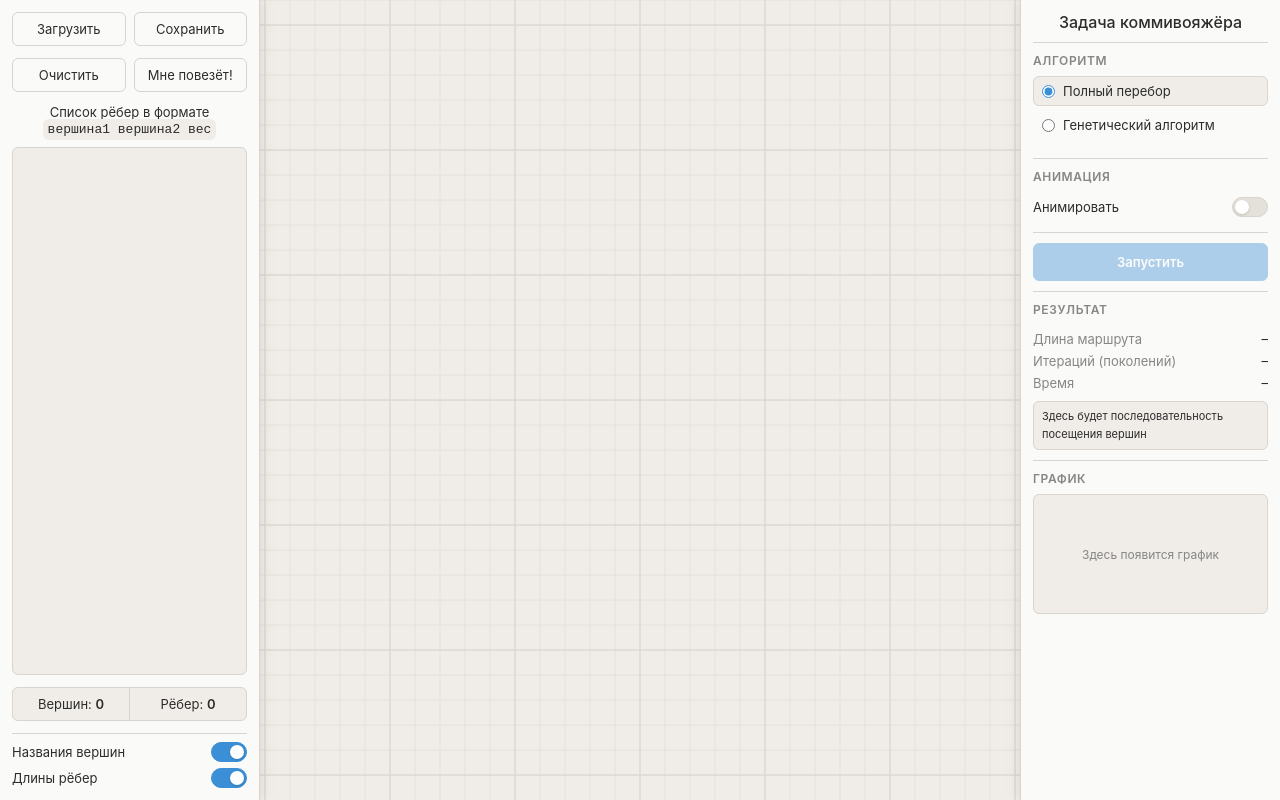
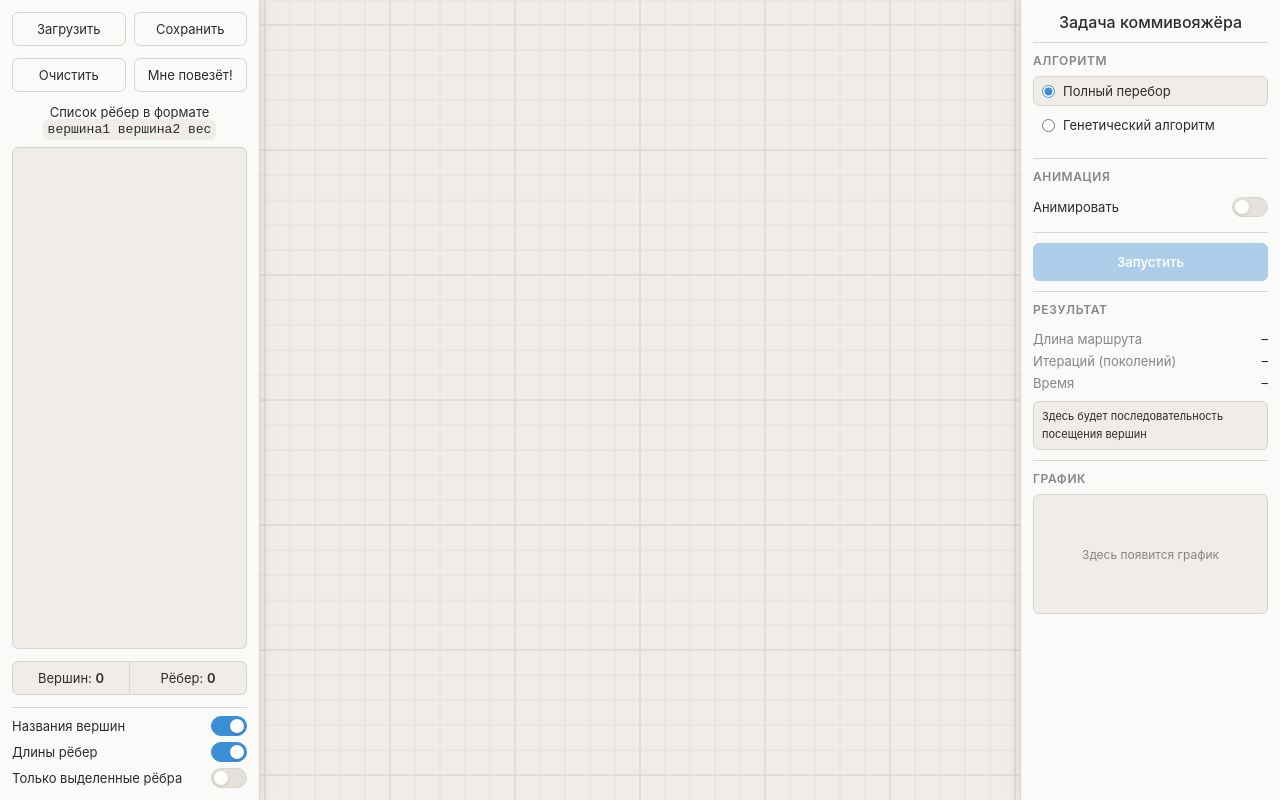
Before and after one commit to Artezon/TSP-GA-WebUI, a Vue app: page / in a window 1280 px wide. Built offline with nearby package versions, Linux system fonts and the light colour scheme.

Commit message:
Added an option to hide non-highlighted edges to reduce clutter

```diff
--- a/src/App.vue
+++ b/src/App.vue
@@ -20,6 +20,7 @@ const modalMsg = ref<string | null>(null)
 const loadedVertexDataOverride = ref<SerializableGraph['vertices'] | null>(null)
 const showVertexNames = ref(true)
 const showEdgeWeights = ref(true)
+const showOnlySelectedEdges = ref(false)
 
 const vertexCount = computed(() => currentGraph.value?.vertices?.size ?? 0)
 const edgeCount = computed(() => currentGraph.value?.edges?.size ?? 0)
@@ -164,6 +165,7 @@ onBeforeUnmount(() => {
       @generate="handleGenerate"
       v-model:showVertexNames="showVertexNames"
       v-model:showEdgeWeights="showEdgeWeights"
+      v-model:showOnlySelectedEdges="showOnlySelectedEdges"
       :vertexCount="vertexCount"
       :edgeCount="edgeCount"
     >
@@ -181,6 +183,7 @@ onBeforeUnmount(() => {
         :error="!!errorMsg"
         :showVertexNames="showVertexNames"
         :showEdgeWeights="showEdgeWeights"
+        :showOnlySelectedEdges="showOnlySelectedEdges"
       />
     </main>
 
--- a/src/components/AppSidebar.vue
+++ b/src/components/AppSidebar.vue
@@ -19,6 +19,7 @@ const graphSize = ref(500)
 
 const showVertexNames = defineModel<boolean>('showVertexNames', { default: true })
 const showEdgeWeights = defineModel<boolean>('showEdgeWeights', { default: true })
+const showOnlySelectedEdges = defineModel<boolean>('showOnlySelectedEdges', { default: false })
 const vertexCountProp = defineModel<number>('vertexCount', { default: 0 })
 const edgeCountProp = defineModel<number>('edgeCount', { default: 0 })
 
@@ -67,6 +68,7 @@ function handleGenerate() {
     <div class="display-toggles">
       <Toggle v-model="showVertexNames">Названия вершин</Toggle>
       <Toggle v-model="showEdgeWeights">Длины рёбер</Toggle>
+      <Toggle v-model="showOnlySelectedEdges">Только выделенные рёбра</Toggle>
     </div>
   </aside>
 
--- a/src/components/GraphCanvas.vue
+++ b/src/components/GraphCanvas.vue
@@ -9,6 +9,7 @@ const props = defineProps<{
   error?: boolean
   showVertexNames?: boolean
   showEdgeWeights?: boolean
+  showOnlySelectedEdges?: boolean
 }>()
 
 const canvasEl = ref<HTMLCanvasElement | null>(null)
@@ -23,7 +24,8 @@ function redraw() {
   if (!canvas) return
   draw(canvas, vx.value, vy.value, zoom.value, graph.value, selection, {
     showVertexNames: props.showVertexNames,
-    showEdgeWeights: props.showEdgeWeights !== false,
+    showEdgeWeights: props.showEdgeWeights,
+    showOnlySelectedEdges: props.showOnlySelectedEdges,
   })
 }
 
@@ -56,7 +58,7 @@ watch(
 )
 
 watch(
-  () => [props.showVertexNames, props.showEdgeWeights],
+  () => [props.showVertexNames, props.showEdgeWeights, props.showOnlySelectedEdges],
   () => redraw(),
 )
 
--- a/src/renderer/canvasRenderer.ts
+++ b/src/renderer/canvasRenderer.ts
@@ -58,6 +58,7 @@ function dpr() {
 export interface DrawOptions {
   showVertexNames?: boolean
   showEdgeWeights?: boolean
+  showOnlySelectedEdges?: boolean
 }
 
 export function draw(
@@ -83,9 +84,9 @@ export function draw(
   ctx.translate(vx * zoom, vy * zoom)
   ctx.scale(zoom, zoom)
 
-  drawEdges(ctx, graph, selection, zoom)
+  drawEdges(ctx, graph, selection, zoom, drawOptions.showOnlySelectedEdges)
   if (drawOptions.showEdgeWeights) {
-    drawEdgeLabels(ctx, graph, selection, zoom)
+    drawEdgeLabels(ctx, graph, selection, zoom, drawOptions.showOnlySelectedEdges)
   }
   drawVertices(ctx, graph, selection, zoom, drawOptions.showVertexNames)
 
@@ -169,6 +170,7 @@ export function drawEdges(
   graph: Graph,
   selection: Selection,
   zoom: number,
+  showOnlySelectedEdges = false,
 ) {
   function _draw(e: Edge, selected: boolean) {
     ctx.beginPath()
@@ -180,10 +182,14 @@ export function drawEdges(
 
   const width = EDGE_WIDTH / zoom
   ctx.lineWidth = width
-  for (const e of graph.edges) {
-    if (selection.edges.has(e)) continue
-    _draw(e, false)
+
+  if (!showOnlySelectedEdges) {
+    for (const e of graph.edges) {
+      if (selection.edges.has(e)) continue
+      _draw(e, false)
+    }
   }
+
   ctx.lineWidth *= 1.5
   for (const e of selection.edges) {
     _draw(e, true)
@@ -195,6 +201,7 @@ export function drawEdgeLabels(
   graph: Graph,
   selection: Selection,
   zoom: number,
+  showOnlySelectedEdges = false,
 ) {
   ctx.save()
   ctx.font = `${EDGE_LABEL_FONT_SIZE / zoom}px ${fontFamily}`
@@ -211,6 +218,7 @@ export function drawEdgeLabels(
     const boxHeight = EDGE_LABEL_FONT_SIZE / zoom + padding * 2
     const cornerRadius = 4 / zoom
     const selected = selection.edges.has(e)
+    if (showOnlySelectedEdges && !selected) continue
     ctx.fillStyle = colors.vertex
     ctx.strokeStyle = selected ? colors.edgeSelected : colors.edge
     ctx.lineWidth = selected ? lineWidth * 1.5 : lineWidth
```
